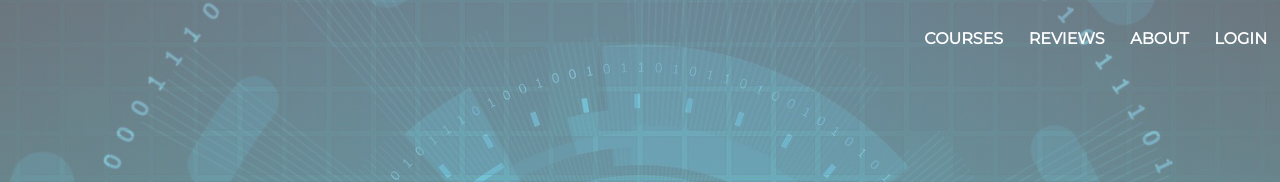
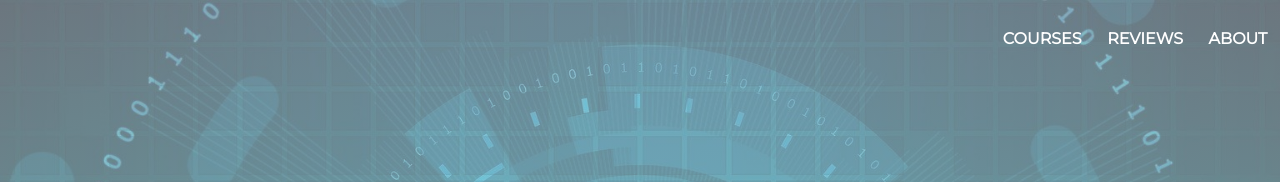
Before and after one commit to luciflex/omniCousre, a website: page index.html in a window 1280 px wide. Shown: the top 182 px of the page. Drawn offline with Linux system fonts and the light colour scheme.

Commit message:
final changes done

```diff
--- a/index.html
+++ b/index.html
@@ -14,9 +14,9 @@
         <nav>
             <ul class="nav-ul">
                 <li class="nav-list"><a href="#planCards" class="nav-links">Courses</a></li>
-                <li class="nav-list"><a href="" class="nav-links">Reviews</a></li>
+                <li class="nav-list"><a href="#reviews" class="nav-links">Reviews</a></li>
                 <li class="nav-list"><a href="About.html" class="nav-links">About</a></li>
-                <li class="nav-list"><a href="" class="nav-links">Login</a></li>
+                <!-- <li class="nav-list"><a href="#" class="nav-links">Login</a></li> -->
             </ul>
         </nav>
         <div class="showcase">
@@ -92,7 +92,7 @@
           </div>
         </div>
 </section>
-<section class="c-reviews">
+<section class="c-reviews" id="reviews"
     <h2 class="customer-reviews">Customer Reviews</h2>
     <div class="reviews">
         <div class="rev">
```
